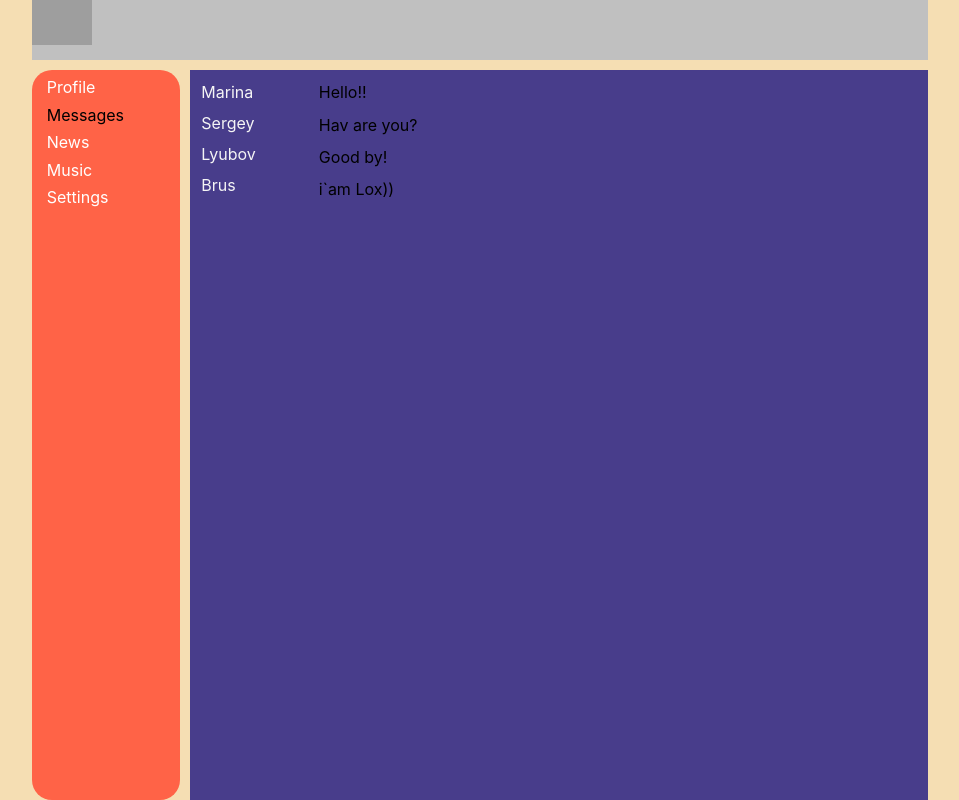
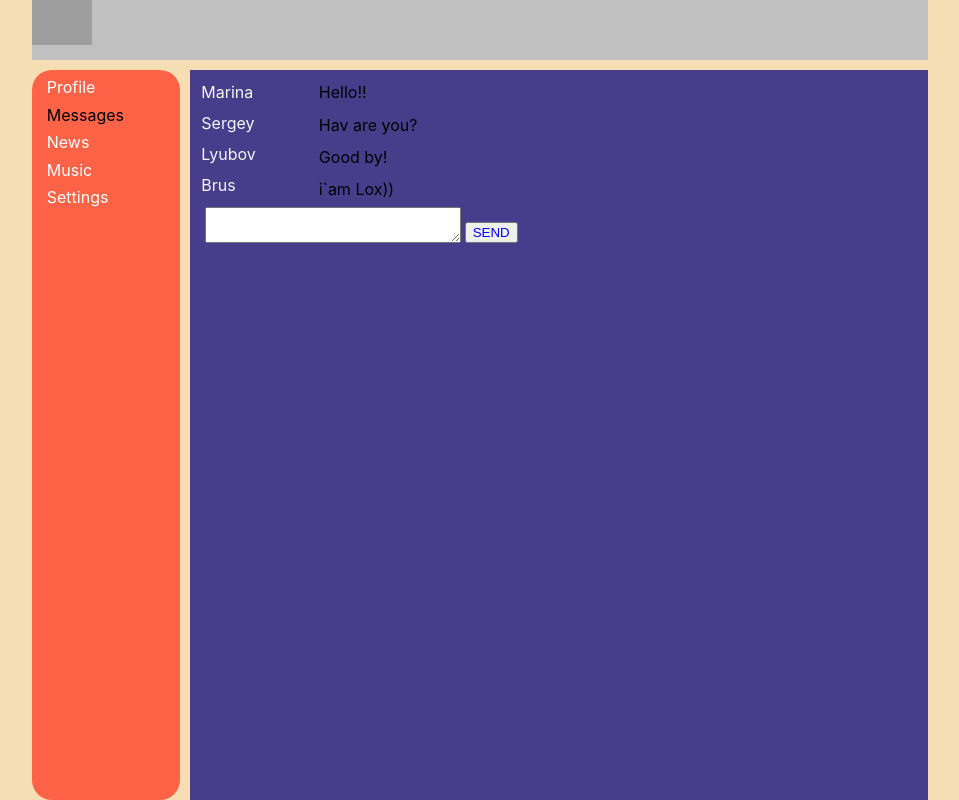
Before and after one commit to Yuri1011/network, a React (Create React App) app: page /dialogs in a window 1280 px wide. Shown: the whole page, without its empty margins (160-1119 px from the left). Built offline with nearby package versions, Linux system fonts and the light colour scheme; grey boxes are pictures that could not be loaded.

Commit message:
Commit 6: modified files.

```diff
--- a/src/App.tsx
+++ b/src/App.tsx
@@ -1,32 +1,55 @@
 import React from 'react';
+import {BrowserRouter, Route} from 'react-router-dom';
 import './App.css';
 import {Header} from "./components/Header/Header";
 import {Navbar} from "./components/Navbar/Navbar";
 import {Profile} from "./components/Profile/Profile";
 import {Dialogs} from "./components/Dialogs/Dialogs";
-import {BrowserRouter, Route} from 'react-router-dom';
 import {News} from './components/News/News';
 import {Music} from './components/Music/Music';
 import {Settings} from "./components/Settings/Settings";
 
+type PostsType = {
+    message: string
+    like: number
+}
+type ProfilePageType = {
+    posts: Array<PostsType>
+}
+type DialogsType = {
+    name: string
+    id: number
+}
+type MessagesType = {
+    message: string
+}
+type DialogsPageType = {
+    dialogs: Array<DialogsType>
+    messages: Array<MessagesType>
+}
+type StateType = {
+    profilePage: ProfilePageType
+    dialogsPage: DialogsPageType
+}
+type PropsAppType = {
+    state: StateType
+}
 
-const App = () => {
+const App = (props: PropsAppType) => {
+
     return (
-        <BrowserRouter>
-            <div className={'app-wrapper'}>
-                <Header/>
-                <Navbar/>
-                <div className={'app-wrapper-content'}>
-                    <Route path={'/profile'} component={Profile}/>
-                    <Route path={'/dialogs'} component={Dialogs}/>
-                    <Route path={'/news'} component={News}/>
-                    <Route path={'/music'} component={Music}/>
-                    <Route path={'/settings'} component={Settings}/>
-                </div>
+
+        <div className={'app-wrapper'}>
+            <Header/>
+            <Navbar/>
+            <div className={'app-wrapper-content'}>
+                <Route path={'/profile'} render={() => <Profile posts={props.state.profilePage.posts}/>}/>
+                <Route path={'/dialogs'} render={() => <Dialogs data={props.state.dialogsPage}/>}/>
+                <Route path={'/news'} render={() => <News/>}/>
+                <Route path={'/music'} render={() => <Music/>}/>
+                <Route path={'/settings'} render={() => <Settings/>}/>
             </div>
-        </BrowserRouter>
-
+        </div>
     );
 }
-
 export default App;
--- a/src/components/Dialogs/Dialogs.module.css
+++ b/src/components/Dialogs/Dialogs.module.css
@@ -29,3 +29,21 @@
 .message {
     padding: 1%;
 }
+
+.sendMessage {
+    position: relative;
+    width: 50px;
+    left: 15px;
+}
+
+.sendMessage textarea {
+    width: 250px;
+
+}
+
+.sendMessage button {
+    position: absolute;
+    bottom: 4px;
+    left: 260px;
+    color: blue;
+}
--- a/src/components/Dialogs/Dialogs.tsx
+++ b/src/components/Dialogs/Dialogs.tsx
@@ -1,32 +1,47 @@
 import React from "react";
-import {NavLink} from "react-router-dom";
 import s from './Dialogs.module.css'
 import {DialogItem} from "./DialogItem/DialogItem";
 import {Message} from "./Message/Message";
 
-export const Dialogs = () => {
-    let usersData = [
-        {name: 'Marina', id: 1,},
-        {name: 'Sergey', id: 2,},
-        {name: 'Lyubov', id: 3},
-        {name: 'Brus', id: 5}
-    ]
-    let dialogsUsers = usersData.map(users => <DialogItem name={users.name} id={users.id}/>);
-    let messageDate = [
-        {message: 'Hello!!'},
-        {message: 'Hav are you?'},
-        {message: 'Good by!'},
-        {message: 'i`am Lox))'}
-    ]
-    let messageElements = messageDate.map(messages => <Message message={messages.message}/>)
+type DialogType = {
+    name: string
+    id: number
+}
+type MessagesType = {
+    message: string
+}
+type DialogsPageType = {
+    dialogs: Array<DialogType>
+    messages: Array<MessagesType>
+}
+type PropsDialogsType = {
+    data: DialogsPageType
+}
+
+export const Dialogs = (props: PropsDialogsType) => {
+
+    let dialogsUsers = props.data.dialogs.map(users => <DialogItem name={users.name} id={users.id}/>);
+    let messageElements = props.data.messages.map(messages => <Message message={messages.message}/>);
+    let sendNewMessage: any = React.createRef()
+    let sendMessage = () => {
+        let text = sendNewMessage.current.value
+        alert(text);
+    }
     return (
-        <div className={s.dialogs}>
-            <div className={s.dialogsItems}>
-                {dialogsUsers}
+        <div>
+            <div className={s.dialogs}>
+                <div className={s.dialogsItems}>
+                    {dialogsUsers}
+                </div>
+                <div className={s.messages}>
+                    {messageElements}
+                </div>
             </div>
-            <div className={s.messages}>
-                {messageElements}
+            <div className={s.sendMessage}>
+                <textarea ref={sendNewMessage}/>
+                <button onClick={sendMessage}>SEND</button>
             </div>
         </div>
     )
+
 }
--- a/src/components/Dialogs/Message/Message.tsx
+++ b/src/components/Dialogs/Message/Message.tsx
@@ -4,7 +4,9 @@ import s from './../Dialogs.module.css'
 type PropsMessageType = {
     message: string
 }
+
 export const Message = (props: PropsMessageType) => {
+
     return (
         <div className={s.message}>
             {props.message}
--- a/src/components/Navbar/Navbar.tsx
+++ b/src/components/Navbar/Navbar.tsx
@@ -1,7 +1,6 @@
 import React from "react";
 import {NavLink} from "react-router-dom";
 import s from './Navbar.module.css'
-
 
 export const Navbar = () => {
     return (
--- a/src/components/Profile/MyPosts/MyPosts.tsx
+++ b/src/components/Profile/MyPosts/MyPosts.tsx
@@ -2,13 +2,22 @@ import React from "react";
 import s from './MyPosts.module.css'
 import {Post} from "./Post/Post";
 
-export const MyPosts = () => {
+type PostsType = {
+    message: string
+    like: number
+}
+type PropsMyPosts = {
+    posts: Array<PostsType>
+}
 
-    let posts = [
-        {message: 'Hello bro!', like: 10},
-        {message: 'Please like my avatar!!', like: 25}
-    ]
-    let postsUsers = posts.map(postUser => <Post message={postUser.message} like={postUser.like}/>);
+export const MyPosts = (props: PropsMyPosts) => {
+
+    let postsUsers = props.posts.map(postUser => <Post message={postUser.message} like={postUser.like}/>);
+    let newPostElement : any = React.createRef();
+    let addPost = () => {
+        let  text = newPostElement.current.value;
+        alert(text);
+    }
 
     return (
         <div className={s.postsBlock}>
@@ -16,10 +25,10 @@ export const MyPosts = () => {
                 <h4>My posts</h4>
             </div>
             <div>
-                <textarea/>
+                <textarea ref={newPostElement}/>
             </div>
             <div>
-                <button>Add post</button>
+                <button onClick={addPost}>Add post</button>
             </div>
             <div className={s.posts}>
                 {postsUsers}
--- a/src/components/Profile/MyPosts/Post/Post.tsx
+++ b/src/components/Profile/MyPosts/Post/Post.tsx
@@ -1,6 +1,5 @@
 import React from "react";
 import s from './Post.module.css'
-
 
 type PropsPostType = {
     message: string
--- a/src/components/Profile/Profile.tsx
+++ b/src/components/Profile/Profile.tsx
@@ -2,11 +2,21 @@ import React from "react";
 import {MyPosts} from "./MyPosts/MyPosts";
 import {ProfileInfo} from "./ProfileInfo/ProfileInfo";
 
-export const Profile = () => {
+
+type PostsType = {
+    message: string
+    like: number
+}
+type PropsProfileType = {
+    posts: Array<PostsType>
+}
+
+export const Profile = (props: PropsProfileType) => {
+
     return (
         <div>
             <ProfileInfo/>
-            <MyPosts/>
+            <MyPosts posts={props.posts}/>
         </div>
     )
 }
--- a/src/index.tsx
+++ b/src/index.tsx
@@ -3,12 +3,16 @@ import ReactDOM from 'react-dom';
 import './index.css';
 import App from './App';
 import reportWebVitals from './reportWebVitals';
+import state from "./redux/state";
+import {BrowserRouter} from "react-router-dom";
 
 ReactDOM.render(
-  <React.StrictMode>
-    <App />
-  </React.StrictMode>,
-  document.getElementById('root')
+    <BrowserRouter>
+        <React.StrictMode>
+            <App state={state}/>
+        </React.StrictMode>
+    </BrowserRouter>,
+    document.getElementById('root')
 );
 
 // If you want to start measuring performance in your app, pass a function
```
Also changed, not shown: 1 other file (tests, documents, lock files or other folders).
